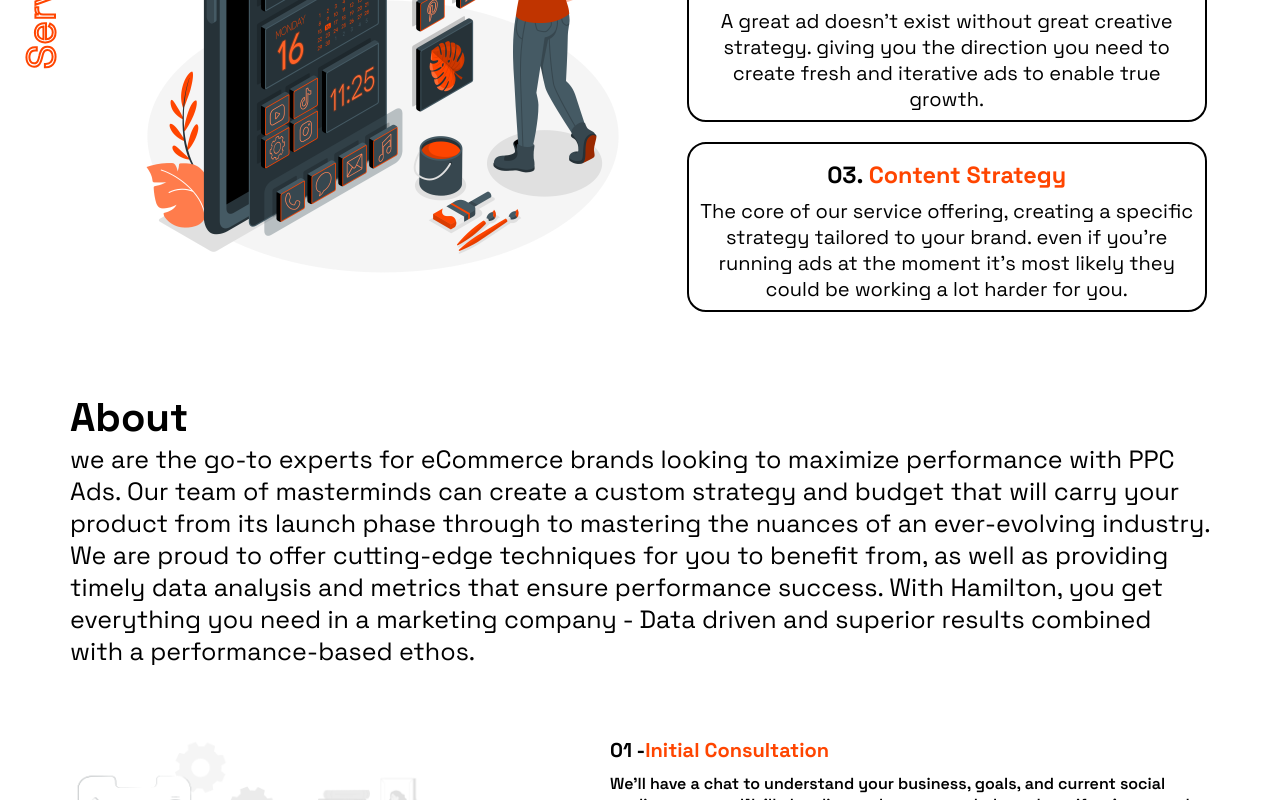
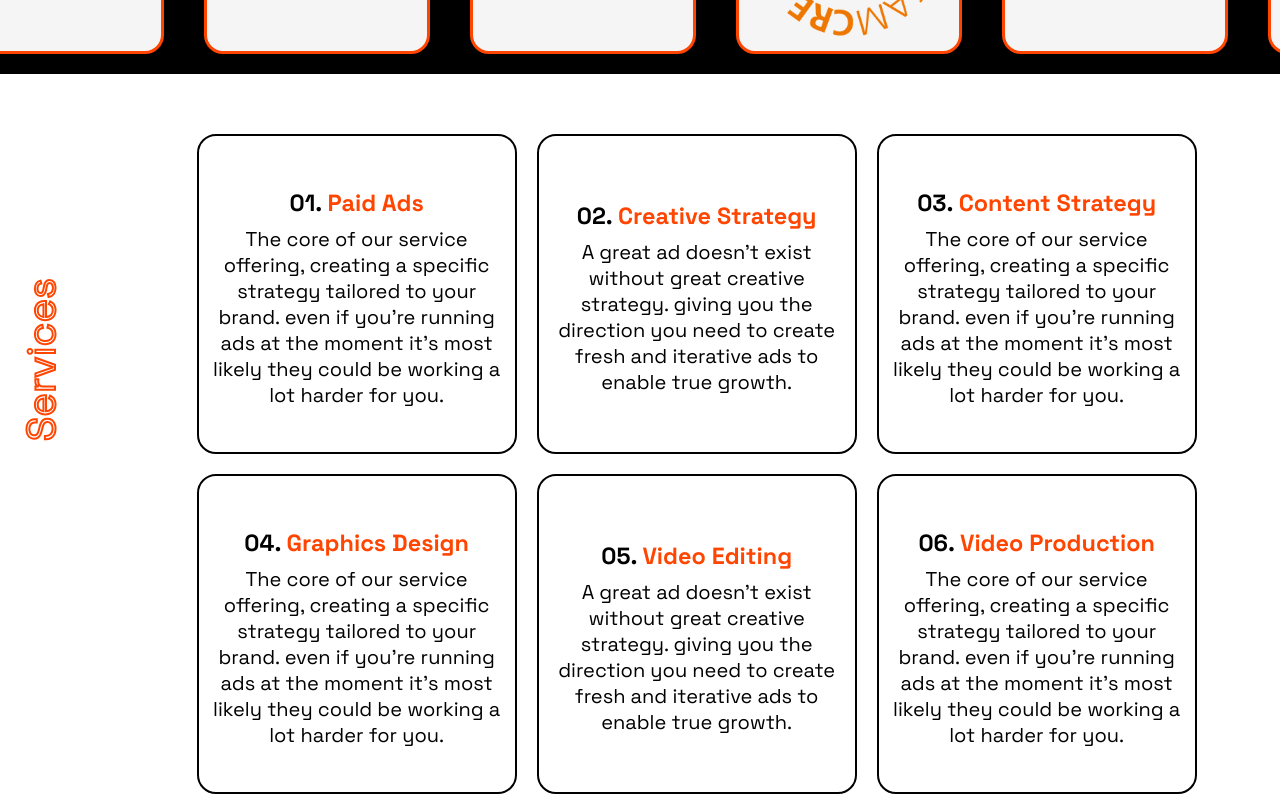
Before and after one commit to sidharthmahala/designHype, a React (Create React App) app: page / in a window 1280 px wide. Shown: the part 800-1600 px from the top of the page. Built offline with nearby package versions, Linux system fonts and the light colour scheme.

Commit message:
updated services

```diff
--- a/public/index.html
+++ b/public/index.html
@@ -13,7 +13,7 @@
   <link href="https://fonts.googleapis.com/css2?family=Space+Grotesk:wght@400;600;700&display=swap" rel="stylesheet">
   <link href="https://fonts.googleapis.com/css2?family=Roboto:wght@400;500;700&display=swap" rel="stylesheet">
   <link href="https://fonts.googleapis.com/css2?family=Pacifico&display=swap" rel="stylesheet">
-  <title>Aurora</title>
+  <title>DesignHype- Real Hype you deserve</title>
 </head>
 
 <body>
--- a/src/App.js
+++ b/src/App.js
@@ -2,7 +2,7 @@ import './App.css';
 import Navbar from './components/Navbar';
 import Topbar from './components/Topbar';
 import Hero from './components/Hero';
-import Services from './components/Services';
+import Services1 from './components/Services1';
 import StepsMain from './StepsMain';
 import Ratings from './components/Ratings';
 import Partners from './components/Partners';
@@ -18,8 +18,8 @@ function App() {
       <Topbar />
       <Navbar />
       <Hero />
-      {/* <Ratings /> */}
-      <Services />
+      <Ratings />
+      <Services1 />
       <StepsMain />
       <Partners />
       {/* <Founder /> */}
--- a/src/components/Partners.css
+++ b/src/components/Partners.css
@@ -10,3 +10,9 @@
     object-fit: contain;
     margin: 10px 20px;
 }
+@media screen {
+    .partners-container{
+        display: flex;
+        flex-direction: column;
+    }
+}
--- /dev/null
+++ b/src/components/Services1.css
@@ -0,0 +1,61 @@
+.services-container{
+    display: flex;
+    align-self: center;
+    justify-content: center;
+    margin: 20px;
+    overflow: hidden;
+}
+
+.services-title p{
+    font-size:40px;
+    color: transparent;
+    -webkit-text-stroke: 2px orangered;
+    padding: 10px;
+    margin-top: 200px;
+    margin-left: -70px ;
+
+    -ms-transform: rotate(-90deg);
+    transform: rotate(-90deg);
+}
+
+.services-catogary{
+    display: flex;
+    flex-wrap:wrap;
+    align-items: center;
+    justify-content: center;
+    margin:auto;
+
+}
+
+.service-card{
+    display: flex;
+    flex-direction: column;
+    align-items: center;
+    justify-content: center;
+    margin:10px;
+    padding: 8px;
+    border: 2px solid black;
+    border-radius: 19px;
+    text-align: center;
+    font-size: 20px;
+    max-width: 300px;
+    height: 300px;
+
+}
+.service-card img{
+    width: 100px;
+    height: 100px;
+    display: none;
+}
+.service-card h3{
+    margin:8px 0;
+}
+
+.service-card h3 span{
+    color: orangered;
+}
+
+.content{
+    width: 500px;
+    object-fit: contain;
+}
--- /dev/null
+++ b/src/components/Services1.js
@@ -0,0 +1,48 @@
+import React from 'react'
+import './Services1.css'
+
+function Services() {
+    return (
+        <div className="services-container">
+            <div className="services-title">
+                <p>Services</p>
+            </div>
+            {/* <img src={require("../Assets/smartphone.png")} className="content" alt="" /> */}
+            <div className="services-catogary">
+                <div className="service-card paid-ads">
+                    <img src={require("../Assets/smartphone.png")} className="sc-icon" alt="" />
+                    <h3>01. <span>Paid Ads</span></h3>
+                    <p>The core of our service offering, creating a specific strategy tailored to your brand. even if you’re running ads at the moment it’s most likely they could be working a lot harder for you.</p>
+                </div>
+                <div className="service-card Creatives">
+                    <img src={require("../Assets/smartphone.png")} className="sc-icon" alt="" />
+                    <h3>02. <span>Creative Strategy</span></h3>
+                    <p>A great ad doesn’t exist without great creative strategy. giving you the direction you need to create fresh and iterative ads to enable true growth.</p>
+                </div>
+                <div className="service-card Content">
+                    <img src={require("../Assets/smartphone.png")} className="sc-icon" alt="" />
+                    <h3>03. <span>Content Strategy</span></h3>
+                    <p>The core of our service offering, creating a specific strategy tailored to your brand. even if you’re running ads at the moment it’s most likely they could be working a lot harder for you.</p>
+                </div>
+                <div className="service-card paid-ads">
+                    <img src={require("../Assets/smartphone.png")} className="sc-icon" alt="" />
+                    <h3>04. <span>Graphics Design</span></h3>
+                    <p>The core of our service offering, creating a specific strategy tailored to your brand. even if you’re running ads at the moment it’s most likely they could be working a lot harder for you.</p>
+                </div>
+                <div className="service-card Creatives">
+                    <img src={require("../Assets/smartphone.png")} className="sc-icon" alt="" />
+                    <h3>05. <span>Video Editing</span></h3>
+                    <p>A great ad doesn’t exist without great creative strategy. giving you the direction you need to create fresh and iterative ads to enable true growth.</p>
+                </div>
+                <div className="service-card Content">
+                    <img src={require("../Assets/smartphone.png")} className="sc-icon" alt="" />
+                    <h3>06. <span>Video Production</span></h3>
+                    <p>The core of our service offering, creating a specific strategy tailored to your brand. even if you’re running ads at the moment it’s most likely they could be working a lot harder for you.</p>
+                </div>
+            </div>
+
+        </div>
+    )
+}
+
+export default Services
```
